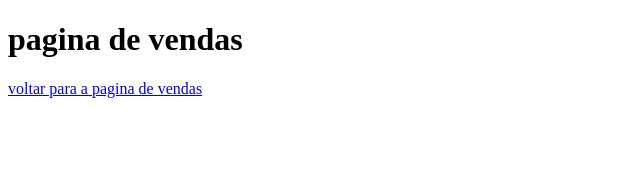
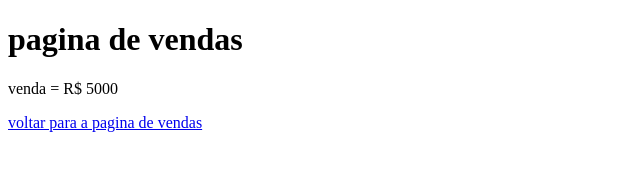
Before and after one commit to jonildonetojn/sitevendas, a plain HTML site: page vendas.html in a window 1280 px wide. Shown: the whole page, without its empty margins (0-640 px from the left). Drawn offline with Linux system fonts and the light colour scheme.

Commit message:
acresentado o valor das vendas

```diff
--- a/vendas.html
+++ b/vendas.html
@@ -7,6 +7,7 @@
 </head>
 <body>
     <h1>pagina de vendas</h1>
+    <p>venda = R$ 5000</p>
     <a href="index.html">voltar para a pagina de vendas </a>
 </body>
 </html>
```
